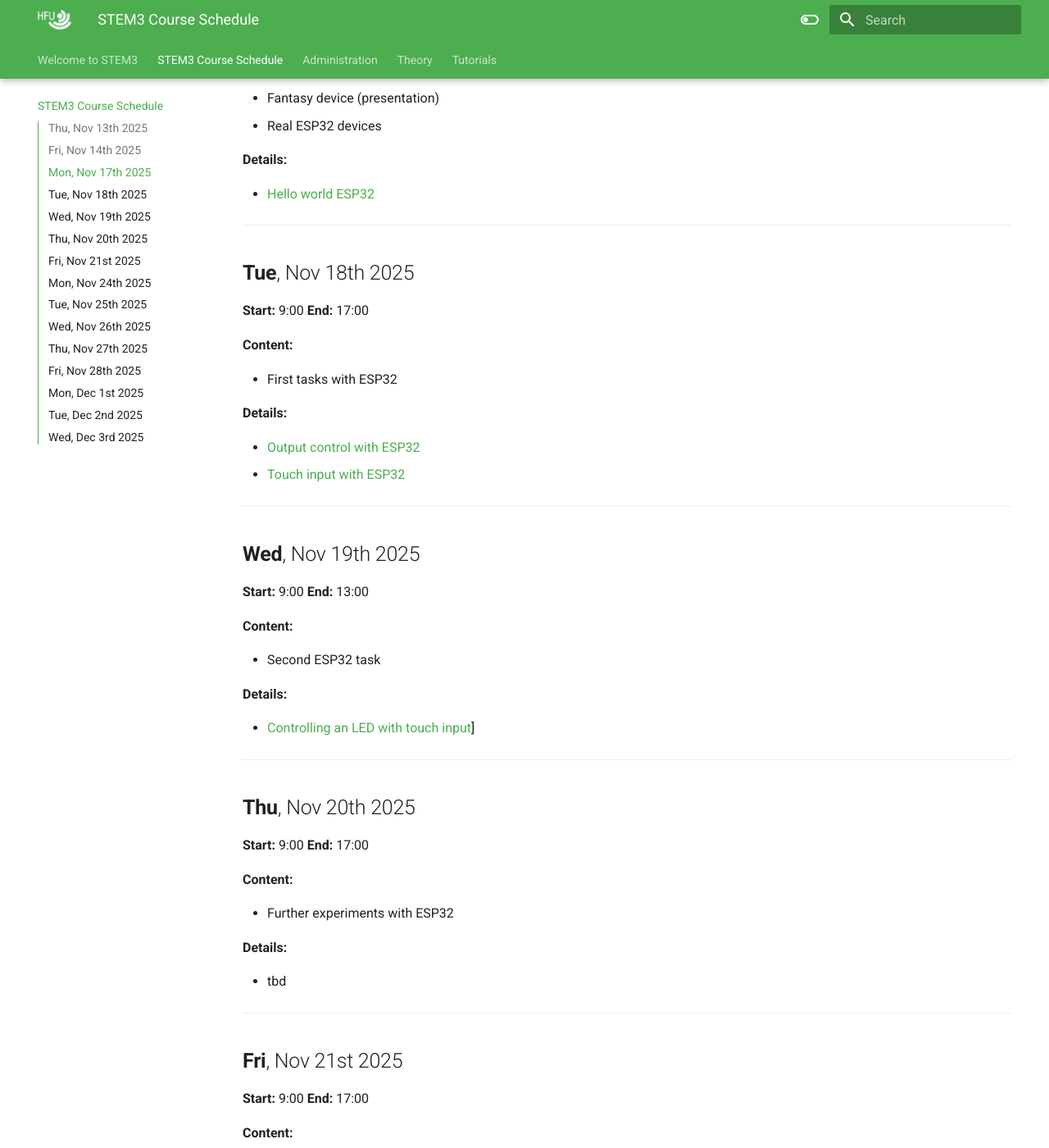
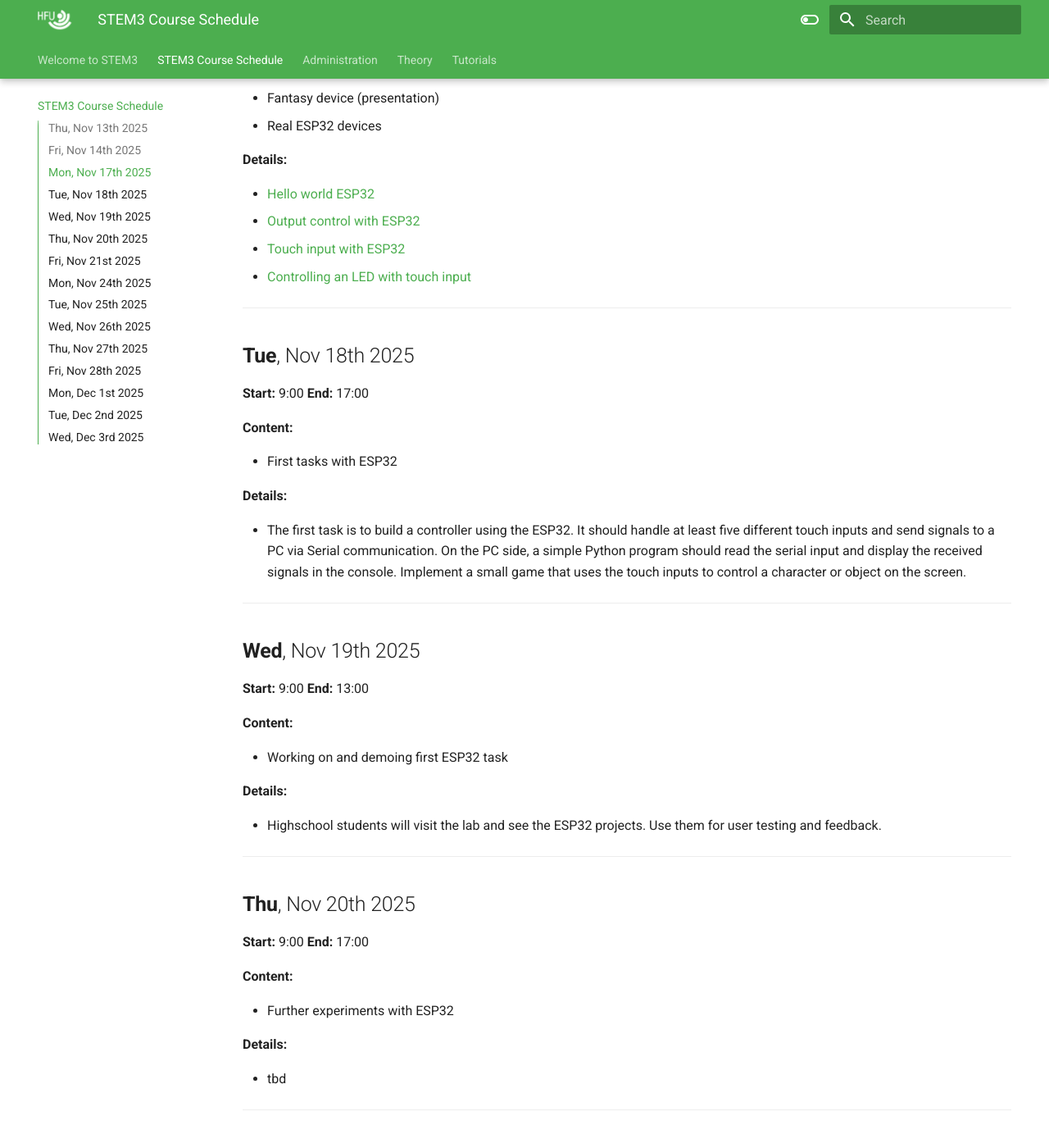
Before and after one commit to HFU-GMB-STEM/STEM3-course, an MkDocs documentation site: the page built from docs/course-schedule.md, in a window 1280 px wide and 1400 px high, scrolled down 1007 px. Shown: the whole window at 82% size. Built offline with MkDocs 1.6.1 and Material for MkDocs 9.7.7, drawn with Linux system fonts in a browser that asks for light colours.

```diff
--- a/docs/course-schedule.md
+++ b/docs/course-schedule.md
@@ -47,6 +47,9 @@
 **Details:**
 
 - [Hello world ESP32](./tutorials/ESP32-01-FirstSteps.md)
+- [Output control with ESP32](./tutorials/ESP32-02-OutputControls.md)
+- [Touch input with ESP32](./tutorials/ESP32-03-TouchInput.md)
+- [Controlling an LED with touch input](./tutorials/ESP32-04-TouchLED.md)
 
 ---
 
@@ -61,8 +64,7 @@
 
 **Details:**
 
-- [Output control with ESP32](./tutorials/ESP32-02-OutputControls.md)
-- [Touch input with ESP32](./tutorials/ESP32-03-TouchInput.md)
+- The first task is to build a controller using the ESP32. It should handle at least five different touch inputs and send signals to a PC via Serial communication. On the PC side, a simple Python program should read the serial input and display the received signals in the console. Implement a small game that uses the touch inputs to control a character or object on the screen.
 
 ---
 
@@ -73,11 +75,11 @@
 
 **Content:**
 
-- Second ESP32 task
+- Working on and demoing first ESP32 task
 
 **Details:**
 
-- [Controlling an LED with touch input](./tutorials/ESP32-04-TouchLED.md)]
+- Highschool students will visit the lab and see the ESP32 projects. Use them for user testing and feedback.
 
 ---
 
```
Also changed, not shown: docs/tutorials/ESP32-04-TouchLED.md (+1 -1 lines), protocol/esp32.md (added, +21 -0 lines), protocol/fantasy.md (added, +28 -0 lines), 3 other files.
